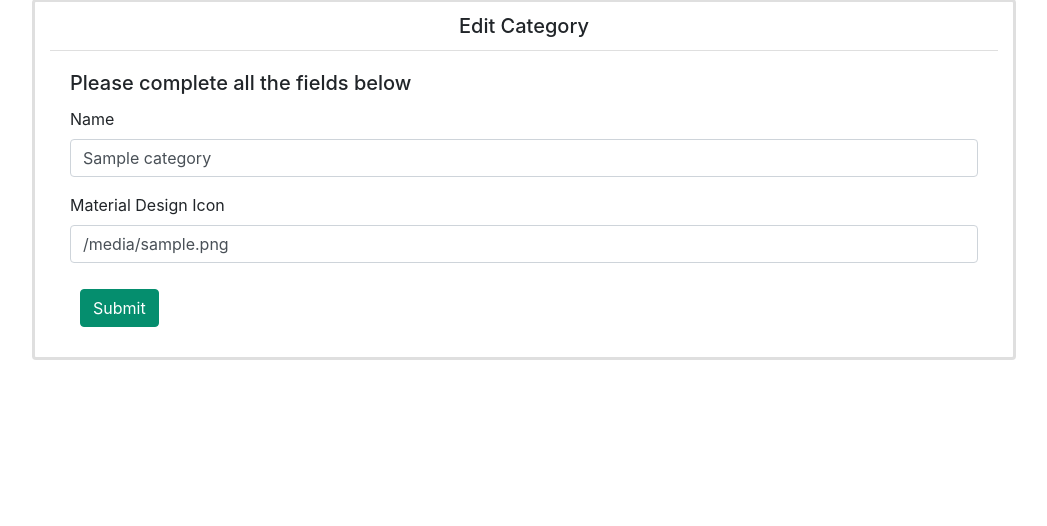
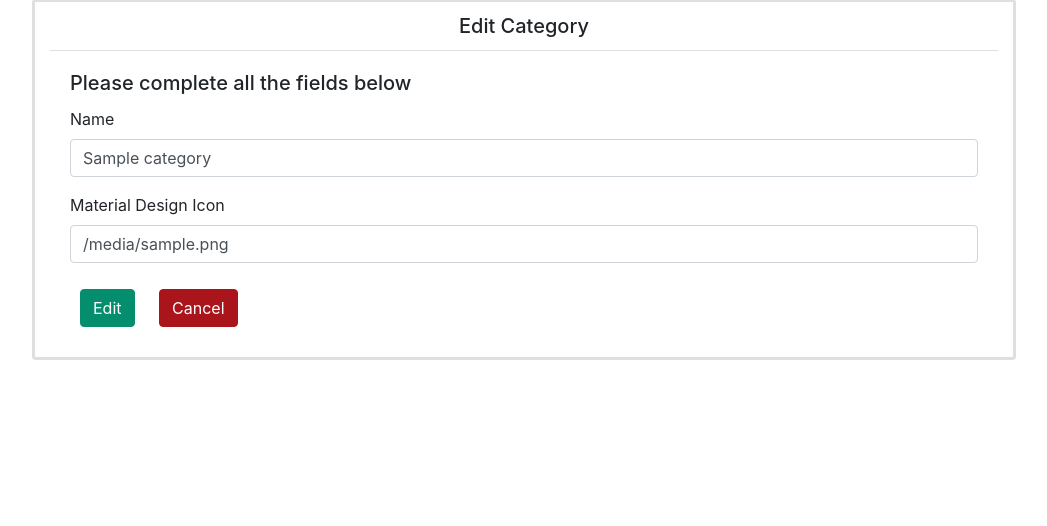
Before and after one commit to DonnaIB/surround_yourself_with_spanish, a Flask app: template templates/edit_category.html in a window 1280 px wide. Shown: the part 128-654 px from the top of the page, without its empty margins (116-1163 px from the left). Run offline with Flask 2, Linux system fonts and the light colour scheme; the template is opened without the code that fills it: most values are stand-ins (such as "Sample title", 1, 10 or a date in 2020); some libraries are stand-ins or nearby versions.

Commit message:
Add cancel button to edit form

```diff
--- a/templates/edit_category.html
+++ b/templates/edit_category.html
@@ -22,7 +22,8 @@
 
             <!-- submit button -->
             <div>
-            <button type="submit" class="btn btn-primary">Submit</button>
+            <button type="submit" class="btn btn-primary">Edit</button>
+            <a href="{{ url_for('get_categories') }}" class="btn btn-primary cancel">Cancel</a>
             </div>
         </form>
     </div>
```
